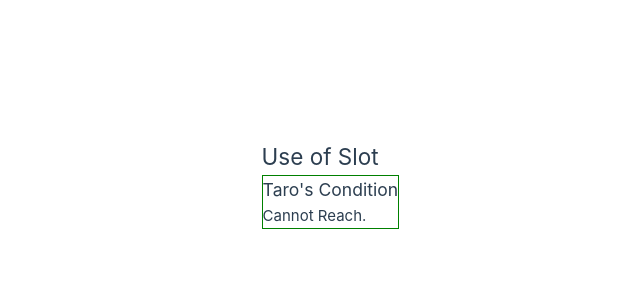
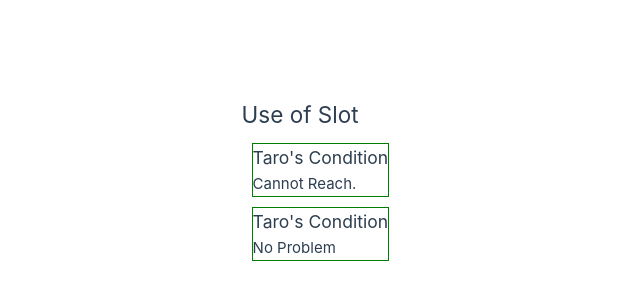
Before and after one commit to koyamal/pra_vue3, a Vue app in the folder Vue3FrontDevTextBook/chap09/childComponent/: page / in a window 1280 px wide. Shown: the part 216-516 px from the top of the page, without its empty margins (241-881 px from the left). Built offline with nearby package versions, Linux system fonts and the light colour scheme.

Commit message:
Use Fallback Content

```diff
--- a/Vue3FrontDevTextBook/chap09/childComponent/src/App.vue
+++ b/Vue3FrontDevTextBook/chap09/childComponent/src/App.vue
@@ -3,6 +3,7 @@ import {ref} from "vue";
 import OneSection from "./components/OneSection.vue";
 
 const taro = ref("Taro");
+const jiro = ref("Jiro");
 </script>
 
 <template>
@@ -11,6 +12,7 @@ const taro = ref("Taro");
     <OneSection v-bind:name="taro">
       <p>Cannot Reach.</p>
     </OneSection>
+    <OneSection v-bind:name="taro" />
   </section>
 </template>
 
--- a/Vue3FrontDevTextBook/chap09/childComponent/src/components/OneSection.vue
+++ b/Vue3FrontDevTextBook/chap09/childComponent/src/components/OneSection.vue
@@ -8,12 +8,15 @@ defineProps<Props>();
 <template>
   <section class="box">
     <h1>{{ name }}'s Condition</h1>
-    <slot />
+    <slot>
+      <p>No Problem</p>
+    </slot>
   </section>
 </template>
 
 <style>
 .box{
   border: green 1px solid;
+  margin: 10px;
 }
 </style>
```
